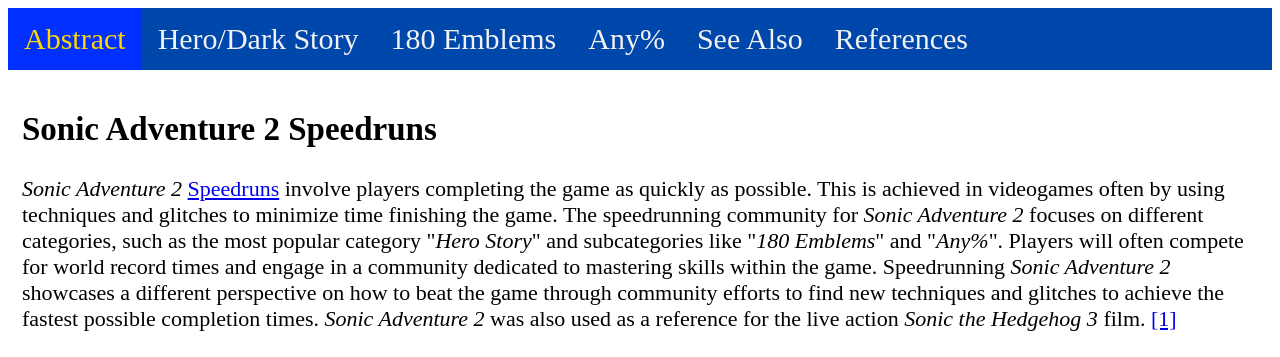
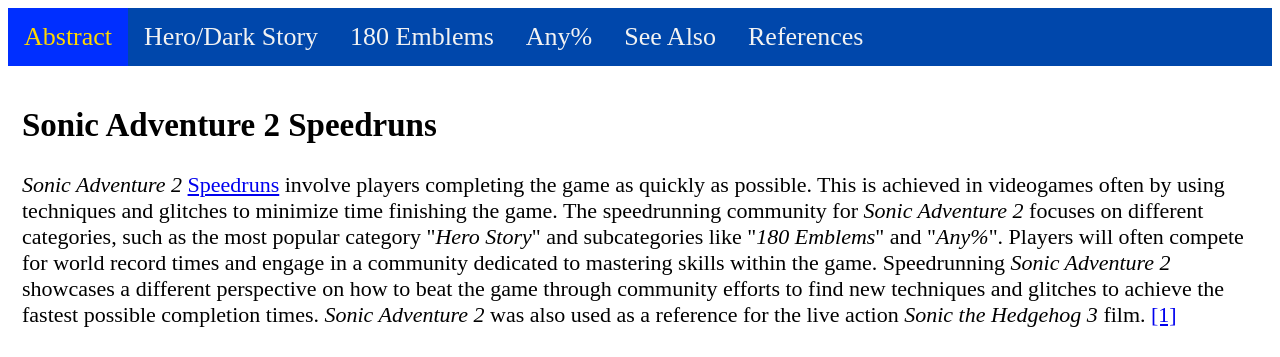
Before and after one commit to PeterP04/responsive-web-page, a plain HTML site: page index.html in a window 1280 px wide. Shown: the top 357 px of the page. Drawn offline with Linux system fonts and the light colour scheme.

Commit message:
Update main.css

```diff
--- a/css/main.css
+++ b/css/main.css
@@ -12,12 +12,12 @@
   text-align: center;
   padding: 14px 16px;
   text-decoration: none;
-  font-size: 30px;
+  font-size: 26px;
 }
 
 /* Change the color of links on hover */
 .topnav a:hover {
-  background-color: black;
+  background-color: green;
   color: red;
 }
 
```
